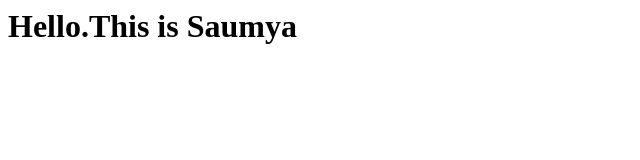
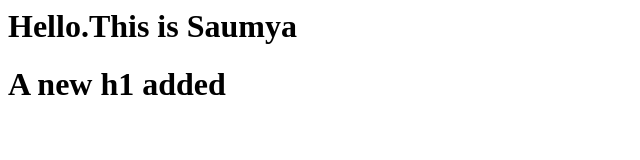
Before and after one commit to anshu-ee-21/testRepo, a plain HTML site: page index.html in a window 1280 px wide. Shown: the whole page, without its empty margins (0-640 px from the left). Drawn offline with Linux system fonts and the light colour scheme.

Commit message:
modified index.html added

```diff
--- a/index.html
+++ b/index.html
@@ -1 +1,2 @@
 <h1>Hello.This is Saumya</h1>
+<h1>A new h1 added</h1>
```
